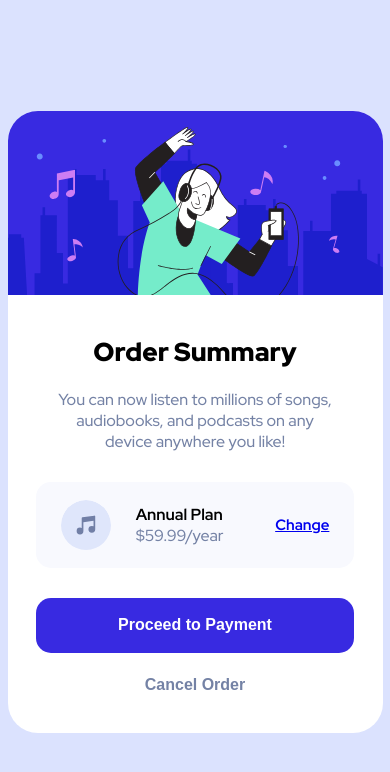
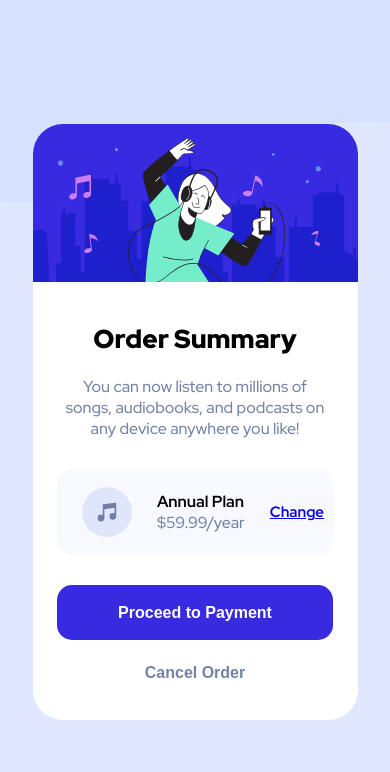
Before and after one commit to rafael-holanda/order-summary-component, a plain HTML site: page index.html in a window 390 px wide. Drawn offline with Linux system fonts and the light colour scheme.

Commit message:
Desktop/Mobile background added

```diff
--- a/style.css
+++ b/style.css
@@ -6,21 +6,31 @@
   box-sizing: border-box;
 }
 
-html,
-body {
+html, body {
   height: 100%;
   width: 100%;
-  background-color: #dbe2fe;
   text-align: center;
+  background-image: url("assets/pattern-background-desktop.svg");
+  background-repeat: no-repeat;
+  background-color: #e0e8ff;
+  background-size: contain;
   display: flex;
   justify-content: center;
   align-items: center;
   font-family: "Red Hat Display", sans-serif;
 }
 
+@media screen and (max-width: 960px) {
+  html, body {
+    background: url("assets/pattern-background-mobile.svg");
+    background-repeat: no-repeat;
+    background-size: contain;
+    background-color: #e0e8ff;
+  }
+}
+
 main {
-  max-width: 375px;
-  min-width: 350px;
+  width: 325px;
   background-color: #ffffff;
   border-radius: 30px;
 }
@@ -41,7 +51,7 @@ p {
   font-size: 16px;
   font-weight: 500;
   color: #7482a5;
-  margin: 0px 50px 30px 50px; /* order: top, right, bottom, left */
+  margin: 0px 30px 30px 30px; /* order: top, right, bottom, left */
 }
 
 section {
```
Also changed, not shown: index.html (+4 -2 lines).
